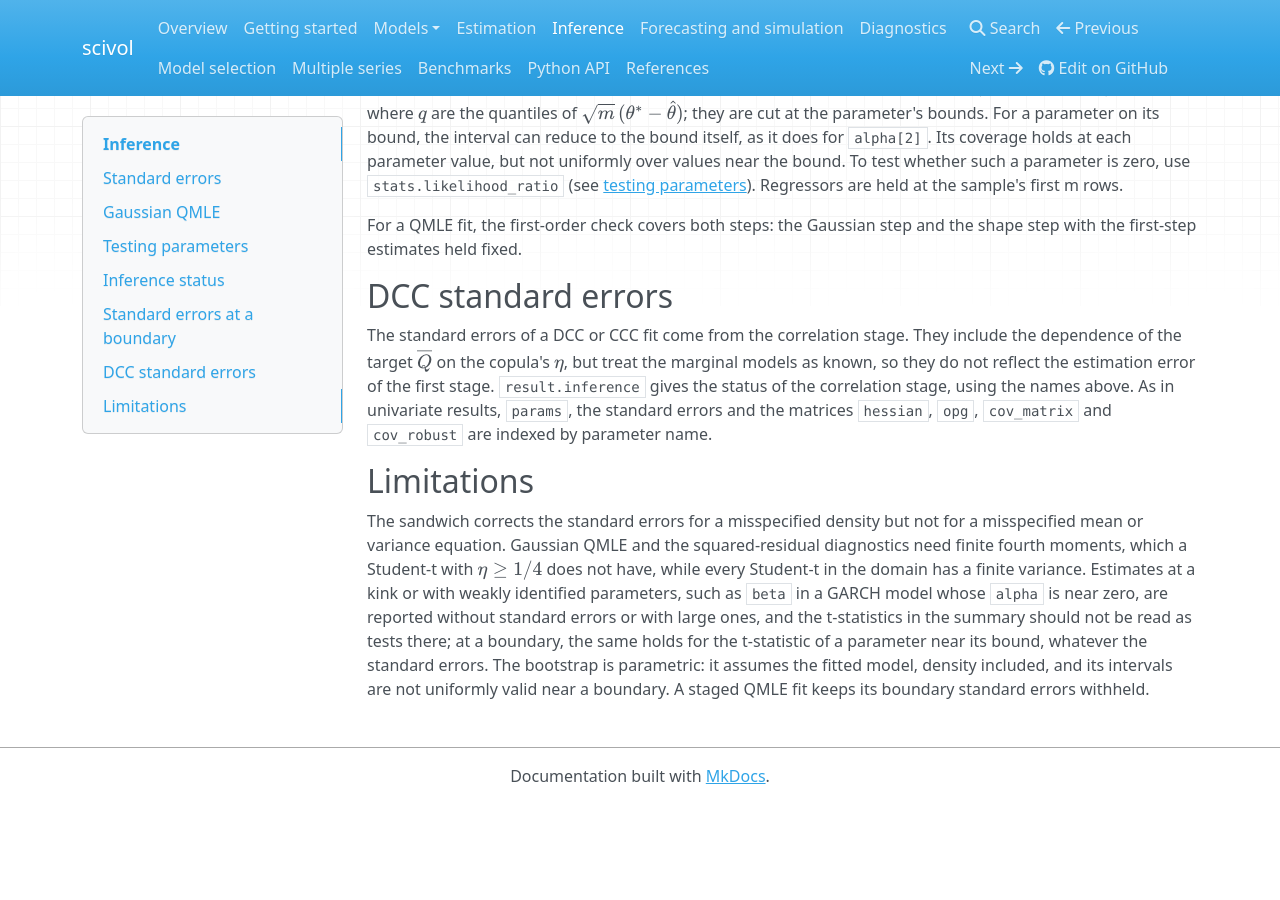
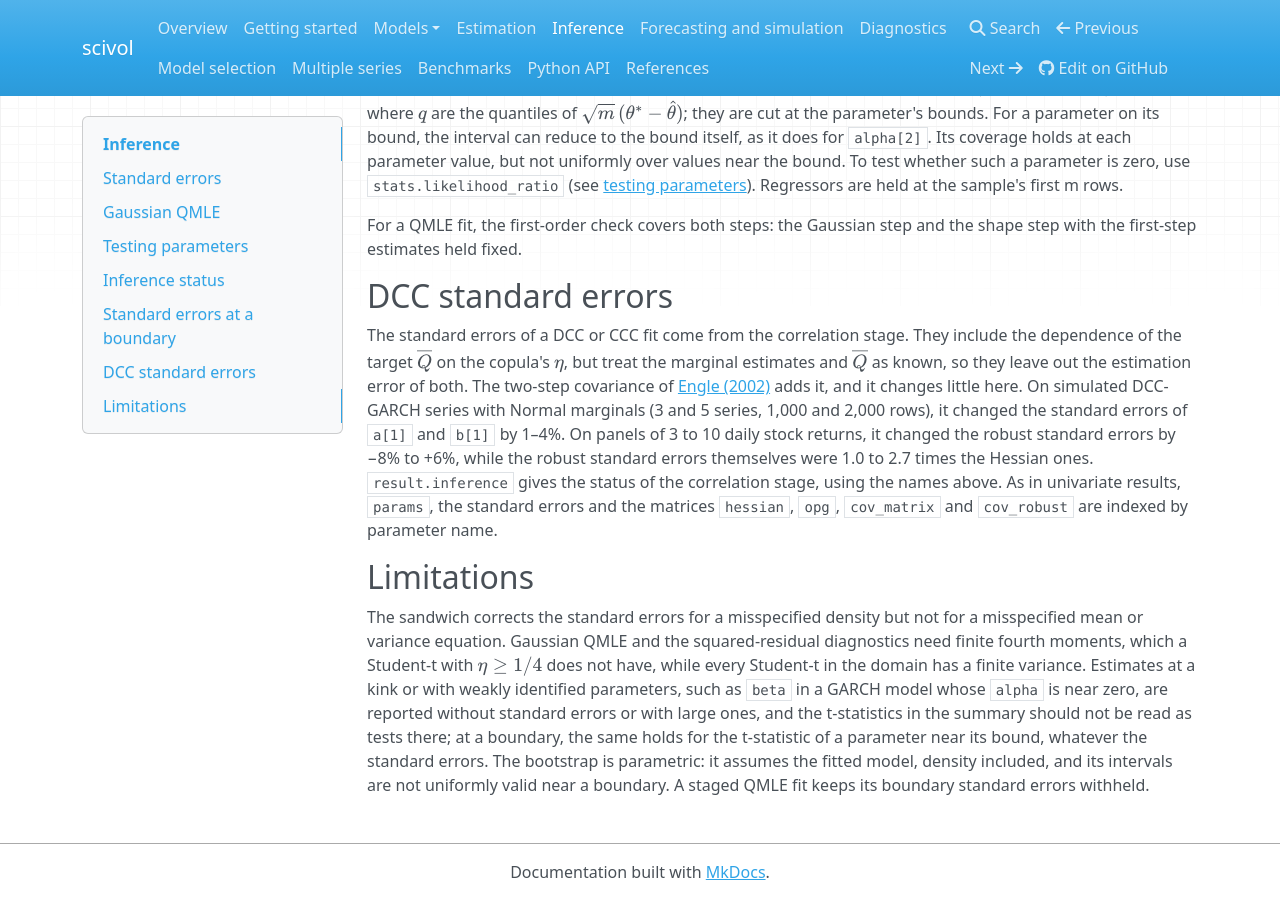
Before and after one commit to vengveng/scivol, an MkDocs documentation site: the page built from docs/inference.md, in a window 1280 px wide and 900 px high, scrolled down 4564 px. Built offline with MkDocs 1.6.1, drawn with Linux system fonts in a browser that asks for light colours; nearby versions of some CDN libraries; before the commit the page ends 5368 px from its top, so only the background shows below that.

Commit message:
Document the measured size of the DCC two-step correction
The DCC standard errors stay conditional on the marginal estimates and
Qbar. A finite-difference prototype of the full two-step covariance
changed them by 1-4% on simulated DCC-GARCH panels and by -8% to +6%
relative to the robust ones on stock panels.

Co-Authored-By: Claude Opus 5.5 <noreply@anthropic.com>

```diff
--- a/docs/inference.md
+++ b/docs/inference.md
@@ -159,7 +159,7 @@ For a QMLE fit, the first-order check covers both steps: the Gaussian step and t
 
 ## DCC standard errors
 
-The standard errors of a DCC or CCC fit come from the correlation stage. They include the dependence of the target $\overline Q$ on the copula's $\eta$, but treat the marginal models as known, so they do not reflect the estimation error of the first stage. `result.inference` gives the status of the correlation stage, using the names above. As in univariate results, `params`, the standard errors and the matrices `hessian`, `opg`, `cov_matrix` and `cov_robust` are indexed by parameter name.
+The standard errors of a DCC or CCC fit come from the correlation stage. They include the dependence of the target $\overline Q$ on the copula's $\eta$, but treat the marginal estimates and $\overline Q$ as known, so they leave out the estimation error of both. The two-step covariance of [Engle (2002)](references.md#engle-2002) adds it, and it changes little here. On simulated DCC-GARCH series with Normal marginals (3 and 5 series, 1,000 and 2,000 rows), it changed the standard errors of `a[1]` and `b[1]` by 1–4%. On panels of 3 to 10 daily stock returns, it changed the robust standard errors by −8% to +6%, while the robust standard errors themselves were 1.0 to 2.7 times the Hessian ones. `result.inference` gives the status of the correlation stage, using the names above. As in univariate results, `params`, the standard errors and the matrices `hessian`, `opg`, `cov_matrix` and `cov_robust` are indexed by parameter name.
 
 ## Limitations
 
```
Also changed, not shown: MODELS.md (+4 -2 lines).
